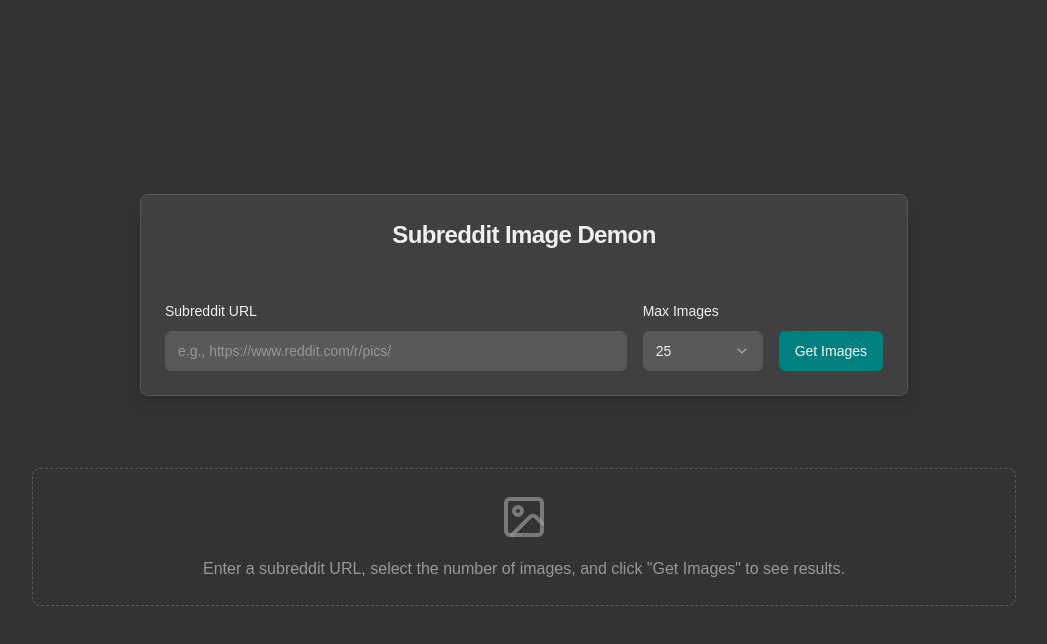
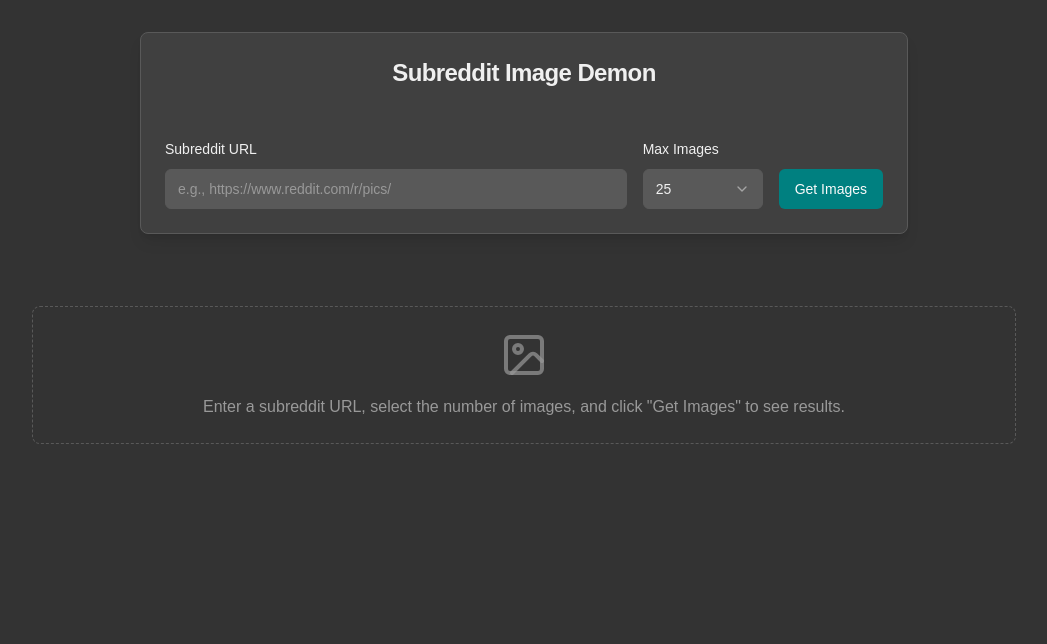
Before and after one commit to themellali/demonscraper, a Next.js app: page / in a window 1280 px wide. Shown: the top 644 px of the page, without its empty margins (0-1047 px from the left). Built offline with nearby package versions, Linux system fonts and the light colour scheme.

Commit message:
Update page.tsx

```diff
--- a/src/app/page.tsx
+++ b/src/app/page.tsx
@@ -129,7 +129,7 @@ export default function Home() {
 
   return (
     <>
-     <main className="container mx-auto flex min-h-screen flex-col justify-center items-center p-4 sm:p-8">
+     <main className="container mx-auto flex min-h-screen flex-col items-center p-4 sm:p-8">
       <div className="w-full grid grid-cols-1 lg:grid-cols-[1fr_200px] gap-8">
 
         {/* Central Content Area */}
```
